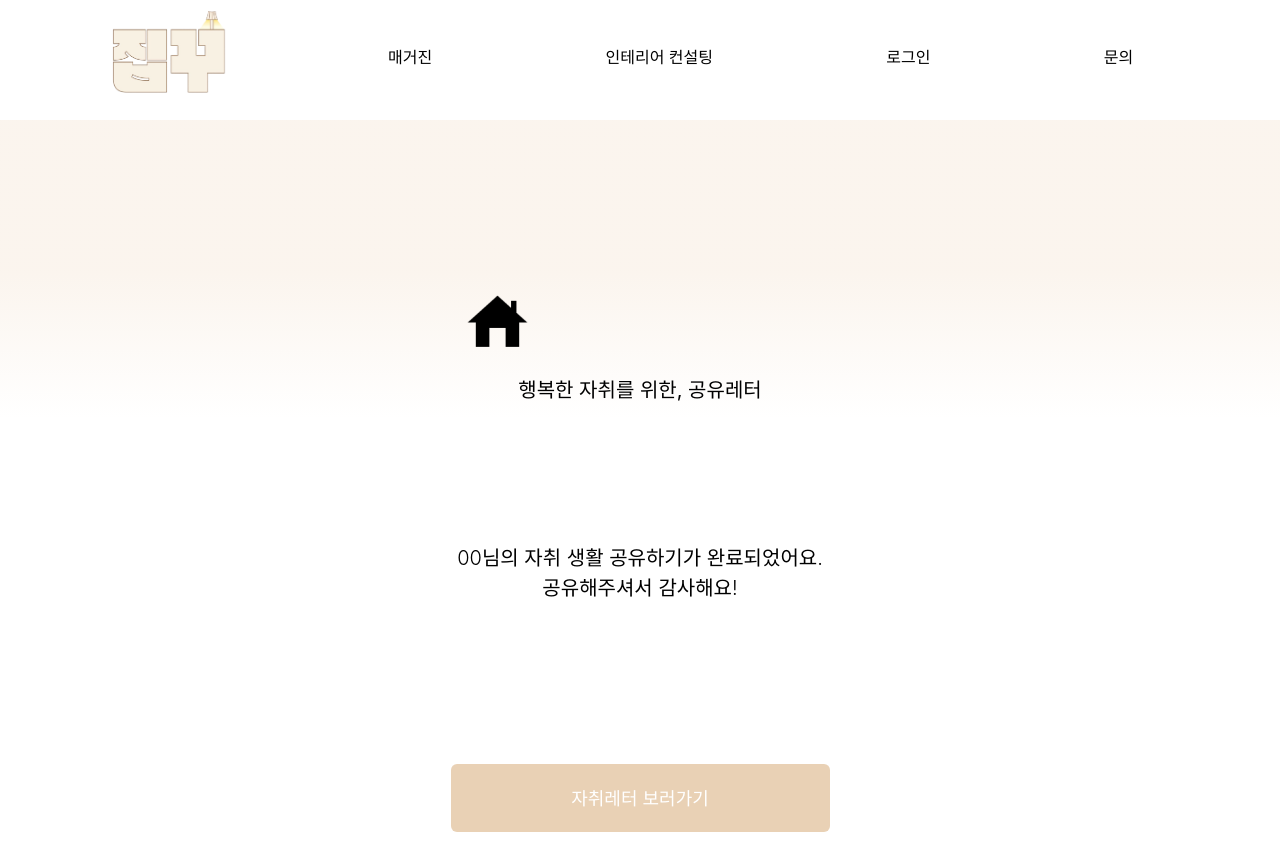
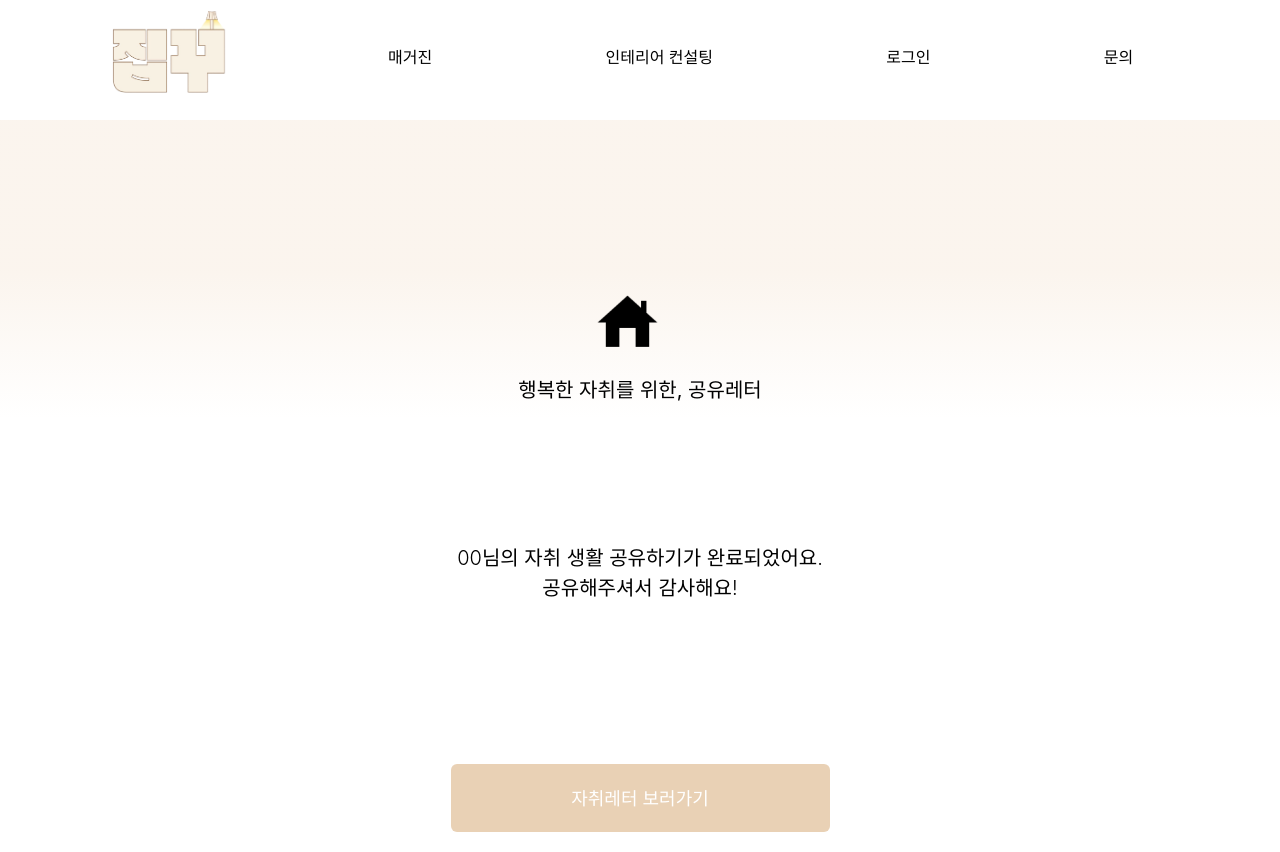
Before and after one commit to house-making-node/FRONT, a React (Create React App) app: page /share-letter-complete in a window 1280 px wide. Built offline with nearby package versions, Linux system fonts and the light colour scheme.

Commit message:
공유레터 위치조정

```diff
--- a/src/page/ShareLetterComplete.jsx
+++ b/src/page/ShareLetterComplete.jsx
@@ -57,6 +57,7 @@ const HouseImage = styled.img`
   height: 65px;
   margin-top: 150px;
   margin-bottom: 16px;
+  margin-left: 130px;
 `;
 
 const ShareLetterComplete = () => {
--- a/src/page/ShareLetterPage.jsx
+++ b/src/page/ShareLetterPage.jsx
@@ -104,6 +104,7 @@ const HouseImage = styled.img`
   width: 81px; /* Adjust the size as needed */
   height: 65px;
   margin-top: 40px;
+  margin-left: 230px;
 `;
 
 const FileInput = styled.input`
--- a/src/page/ShareLetterSendComplete.jsx
+++ b/src/page/ShareLetterSendComplete.jsx
@@ -57,6 +57,7 @@ const HouseImage = styled.img`
   height: 65px;
   margin-top: 150px;
   margin-bottom: 16px;
+  margin-left: 90px;
 `;
 
 const ShareLetterComplete = () => {
```
